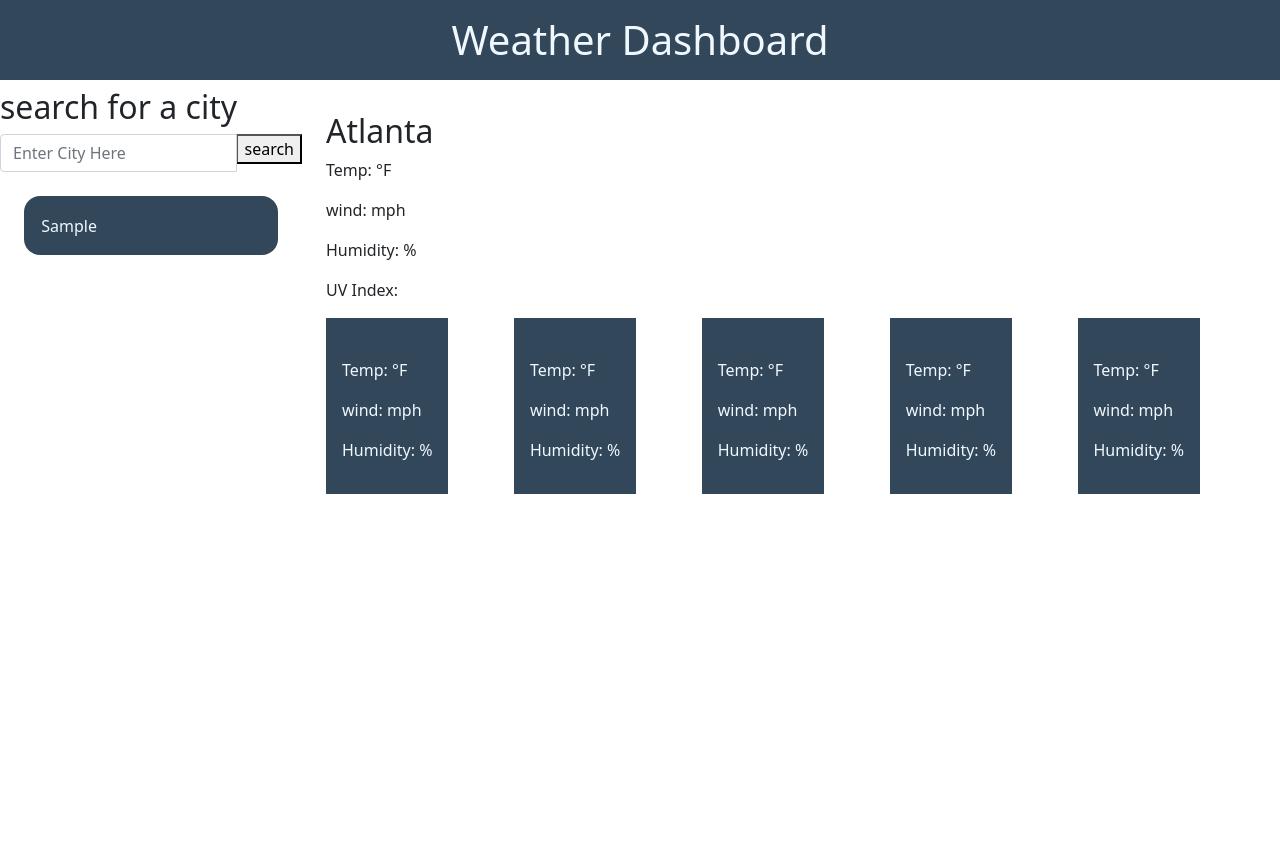
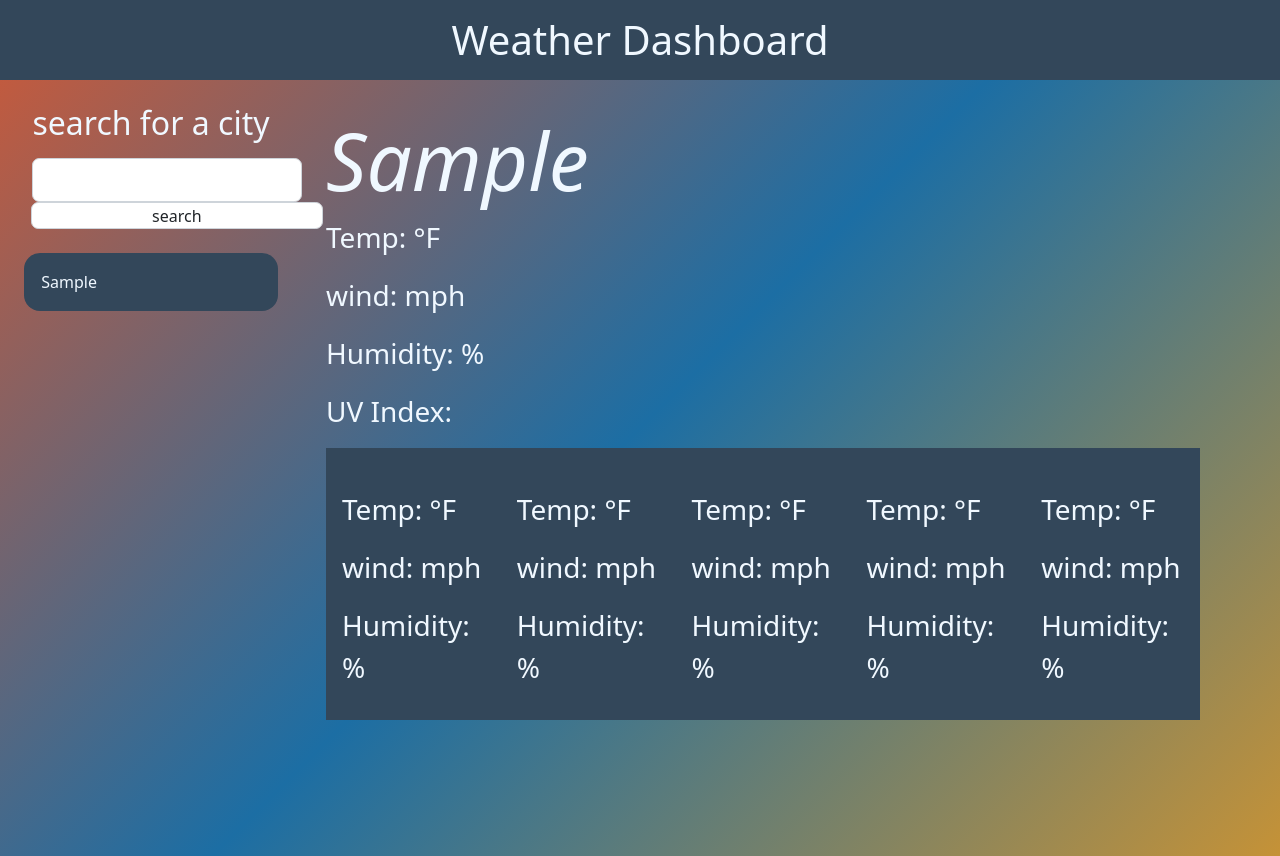
Before and after one commit to Casres/weather-dashboard, a plain HTML site: page index.html in a window 1280 px wide. Both pictures are taken after typing "Sample" into the empty fields and a click on the button "search". Before the commit the page ends 800 px from the top, so only its background shows below. Drawn offline with nearby package versions, Linux system fonts and the light colour scheme; no server answers.

Commit message:
SP/ working on when the user inputs a city that doesn't exsist

```diff
--- a/assets/css/style.css
+++ b/assets/css/style.css
@@ -1,11 +1,63 @@
-/* #background {
+
+
+html {
+    padding-bottom: 8.5rem;
+}
+
+#background {
     background: linear-gradient(135deg, #CE5937 0%, #1C6EA4 50%, #C59237 100%);
-} */
+}
+
+p {
+    font-size: 1.75rem;
+}
+
+.city-title-style {
+    font-style: italic;
+    font-size: 5rem;
+    font: underline;
+    border-bottom: 2rem black;
+    bor
+}
+
+#user-instruction {
+    text-align: center;
+    color: aliceblue;
+    margin: 1rem;
+}
+
+#user-input {
+    width: 100%;
+    padding: 0.375rem 0.75rem;
+    font-size: 1.25rem;
+    font-weight: 400;
+    line-height: 1.5;
+    color: #212529;
+    background-color: #fff;
+    border: 1px solid #ced4da;
+    border-radius: 0.45rem;
+    margin-left: 2rem;
+}
+
+#search-btn {
+    width: 100%;
+    padding: 0.01rem 6.5rem 0.01rem 6.5rem;
+    color: #212529;
+    background-color: #fff;
+    border: 1px solid #ced4da;
+    border-radius: 0.45rem;
+    margin-left: 2rem;
+}
 
 #title {
     background-color: #33475A;
     padding: 1rem;
     color: aliceblue;
+}
+
+#city-weather-info {
+    color: aliceblue;
+
 }
 
 .searchListItem {
@@ -14,6 +66,7 @@
     list-style: none;
     padding: 0.08rem;
     border-radius: 1rem;
+    /* margin: 5rem; */
 }
 
 .searchListItem:hover {
--- a/assets/js/script.js
+++ b/assets/js/script.js
@@ -1,3 +1,7 @@
+
+
+
+
 var temp = $("#temperature");
 var wind = $("#wnd");
 var humid = $("#humidity-reading");
@@ -9,6 +13,8 @@ $("#search-btn").on("click", function () {
   var userInput = $("#user-input").val();
   locationsArray.push(userInput);
   localStorage.setItem("locations", JSON.stringify(locationsArray));
+
+  weatherData(userInput);
 
   displaySearchHistory(userInput);
   $("#user-input").val("");
@@ -34,18 +40,30 @@ var displaySearchHistory = function () {
   }
 };
 
+function weatherData(userInputData) {
+
+    var cityTitle = $("#city-name-title");
+    $(cityTitle).addClass("city-title-style");
+    cityTitle.text(userInputData);
+
+
+
     // current day weather API
     var apiUrl1 =
-    "https://api.openweathermap.org/data/2.5/weather?q=Orlando&appid=b11cb0cfc1337df893547ad4b4c74492&units=imperial";
+        "https://api.openweathermap.org/data/2.5/weather?q=" + userInputData + "&appid=b11cb0cfc1337df893547ad4b4c74492&units=imperial";
     fetch(apiUrl1).then(function (data) {
     data.json().then(function (info) {
         var latCord = info.coord.lat;
         var lonCord = info.coord.lon;
+        console.log();
 
         var apiUrl2 =
             "https://api.openweathermap.org/data/2.5/onecall?lat=" + latCord + "&lon=" + lonCord + "&exclude=hourly,minutely,alerts&appid=b11cb0cfc1337df893547ad4b4c74492&units=imperial";
         fetch(apiUrl2).then(function (data) {
             data.json().then(function (info) {
+                // current day date
+                // var currentDayDate = info.daily[i].dt;
+
                 // current day temperature
                 var currentTemp = info.current.temp;
                 temp.text(currentTemp);
@@ -59,14 +77,15 @@ fetch(apiUrl1).then(function (data) {
                 var currentUV = info.current.uvi;
                 uvi.text(currentUV);
 
+                // 5 day forecast
                 var days = $(".weekday-report");
                 for (let i = 0; i < days.length; i++) {
                 var day = days[i];
 
-            // var dateInfo = new Date(info.daily[i].dt*1000);
+                var dateInfo = new Date(info.daily[i].dt*1000);
                 // var dateLayout = dateInfo.getDate(DD-MM-YYYY);
-            // var dateDay = day.children[0];
-            // dateDay.innerText = dateInfo;
+                var dateDay = day.children[0];
+                dateDay.innerText = dateInfo;
 
                 // grabs the needed info rom API
                 var tempReport = info.daily[i].temp.day;
@@ -98,6 +117,8 @@ fetch(apiUrl1).then(function (data) {
         });
     });
     });
+};
+
 
 // weather forecast, 5 days
 
--- a/index.html
+++ b/index.html
@@ -15,12 +15,13 @@
         <h1 id="title" class="col-md-12 d-flex justify-content-center">Weather Dashboard</h1>
         <!-- where the user can search for the city -->
         <div id="city-search" class="d-flex flex-column col-md-3">
-            <h2>search for a city</h2>
+            <h2 id="user-instruction">search for a city</h2>
             <div class="input-group">
                 <!-- user input -->
-                <input id="user-input" class="form-control" type="text" cols="30" rows="2" placeholder="Enter City Here">   </input>
+                <input id="user-input" type="text">
+                <!-- <input id="user-input" class="form-control" type="text" cols="30" rows="2" placeholder="Enter City Here">   </input> -->
                 <!-- user input parent el -->
-                <div class="input-group-append">
+                <div >
                     <!-- search btn for user input -->
                     <button id="search-btn">search</button>
                 </div>
@@ -37,7 +38,7 @@
 
             <!-- the current weather info for the day in user searched city -->
             <div id="city-weather-info">
-                <h2 id="city-name-title">Atlanta</h2>
+                <h2 id="city-name-title"> <span id="current-day-time"></span> </h2>
                 <div id="" class="list-group">
                     <p>Temp: <span id="temperature"> </span>°F</p>
                     <p>wind: <span id="wnd"> </span>mph</p>
@@ -49,35 +50,35 @@
             <!-- the 5 day forecast -->
             <div id="5-day-forcast" class="d-flex justify-content-between weekday-reports">
                 <div id="day-1" class="weekday-report">
-                    <a class="date"> </a>
+                    <div class="date"> </div>
                     <img src="" alt="">
                     <p>Temp: <span id="temperature-day"> </span>°F</p>
                     <p>wind: <span id="wind-spd"> </span>mph</p>
                     <p>Humidity: <span id="humidity-reading"> </span>%</p>
                 </div>
                 <div id="day-1" class="weekday-report">
-                    <a class="date"> </a>
+                    <div class="date"> </div>
                     <img src="" alt="">
                     <p>Temp: <span id="temperature-day"> </span>°F</p>
                     <p>wind: <span id="wind-spd"> </span>mph</p>
                     <p>Humidity: <span id="humidity-reading"> </span>%</p>
                 </div>
                 <div id="day-1" class="weekday-report">
-                    <a class="date"> </a>
+                    <div class="date"> </div>
                     <img src="" alt="">
                     <p>Temp: <span id="temperature-day"> </span>°F</p>
                     <p>wind: <span id="wind-spd"> </span>mph</p>
                     <p>Humidity: <span id="humidity-reading"> </span>%</p>
                 </div>
                 <div id="day-1" class="weekday-report">
-                    <a class="date"> </a>
+                    <div class="date"> </div>
                     <img src="" alt="">
                     <p>Temp: <span id="temperature-day"> </span>°F</p>
                     <p>wind: <span id="wind-spd"> </span>mph</p>
                     <p>Humidity: <span id="humidity-reading"> </span>%</p>
                 </div>
                 <div id="day-1" class="weekday-report">
-                    <a class="date"> </a>
+                    <div class="date"> </div>
                     <img src="" alt="">
                     <p>Temp: <span id="temperature-day"> </span>°F</p>
                     <p>wind: <span id="wind-spd"> </span>mph</p>
```
Lines whose indentation alone changed are shown as unchanged.
